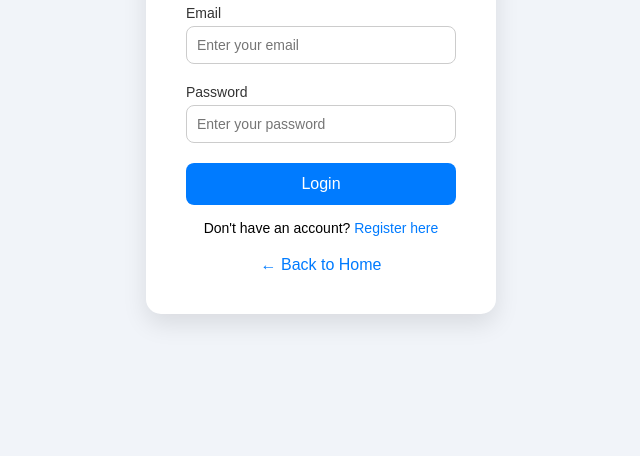
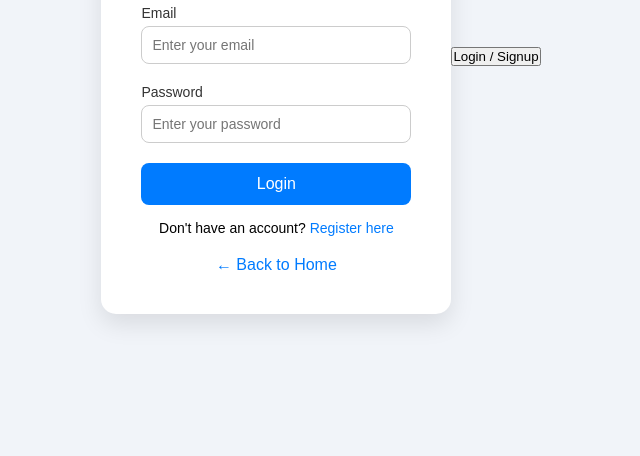
Before and after one commit to madhu-05-pro/flood-vantage, a website: page login.html in a window 1280 px wide. Shown: the part 344-800 px from the top of the page, without its empty margins (319-959 px from the left). Drawn offline with Linux system fonts and the light colour scheme.

Commit message:
Update login.html

```diff
--- a/login.html
+++ b/login.html
@@ -122,3 +122,4 @@
 
 </body>
 </html>
+<button onclick="netlifyIdentity.open()">Login / Signup</button>
```
